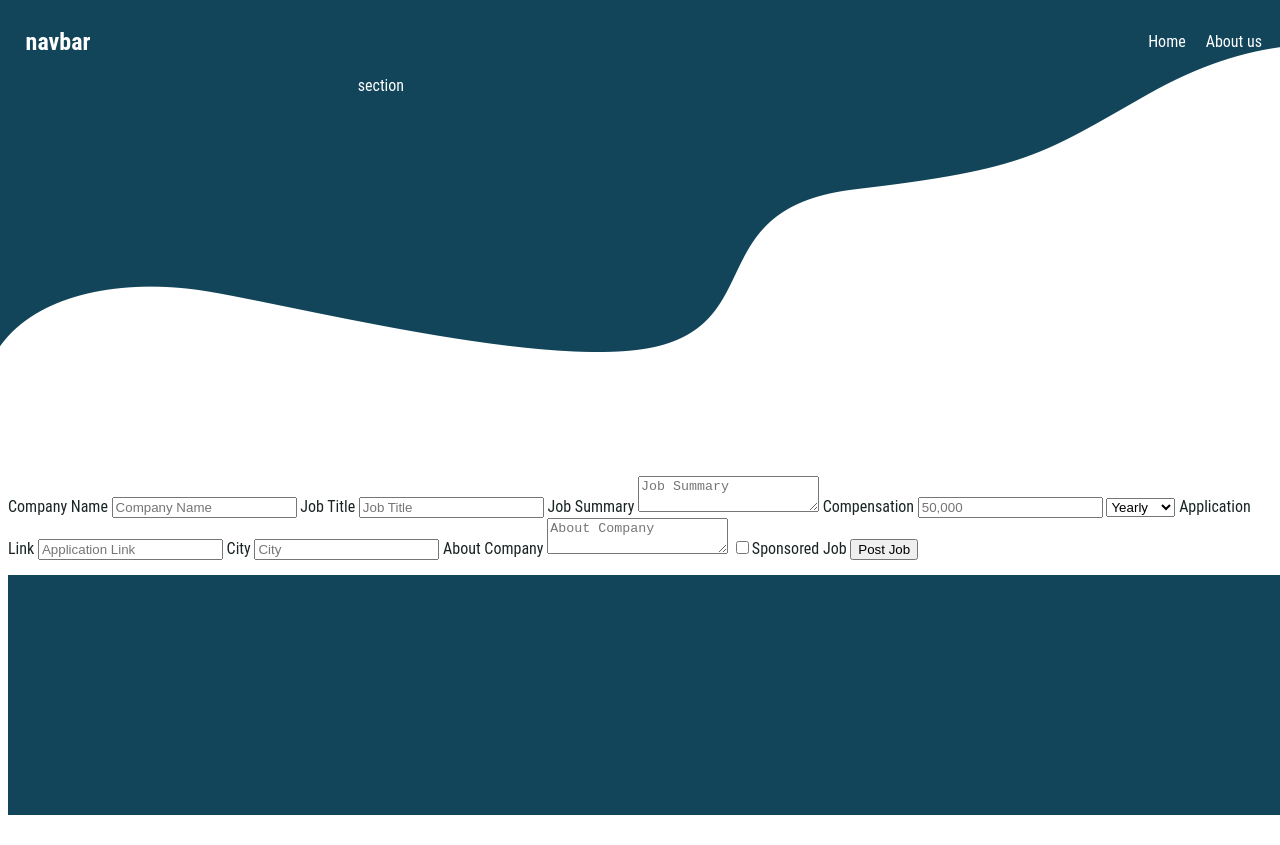
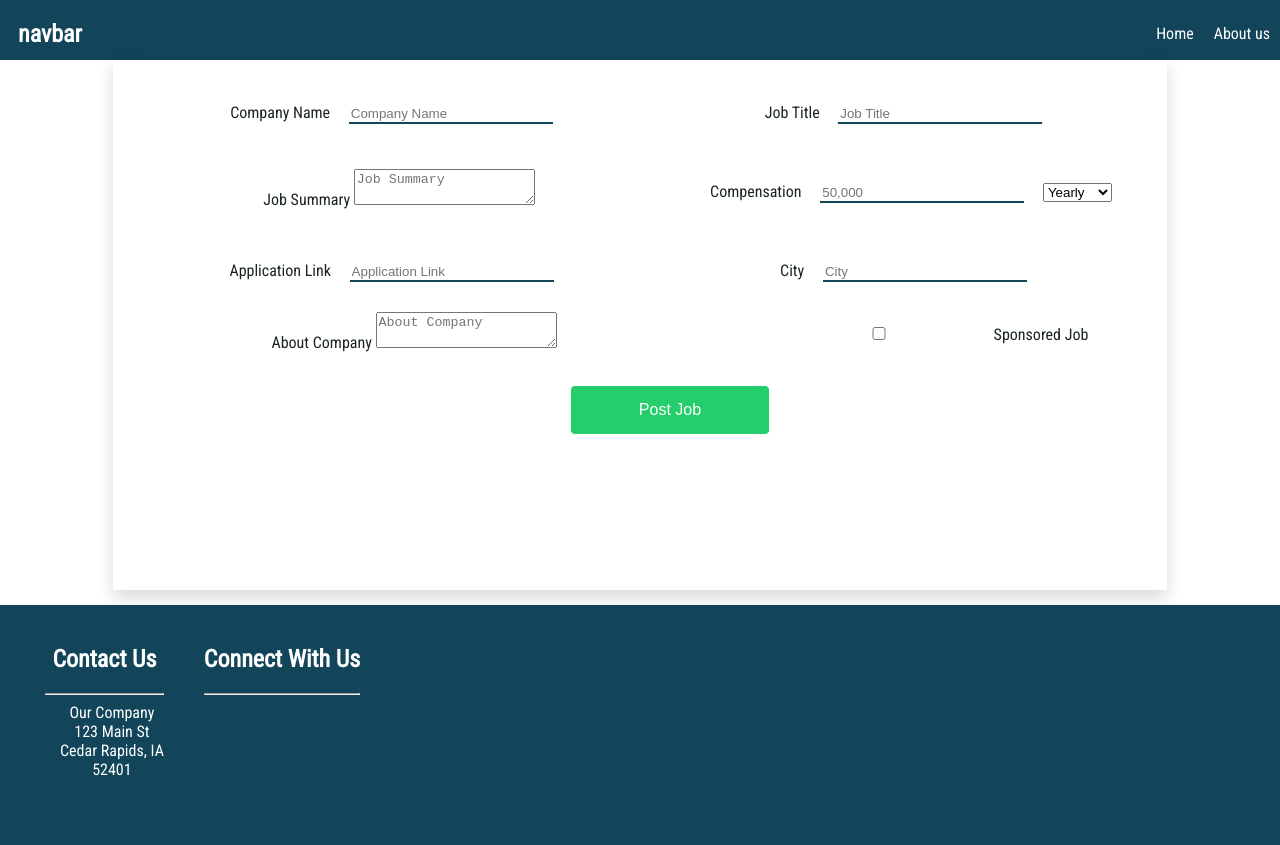
Before and after one commit to final-project-for-deltav/Job-board, a plain HTML site: page post-job.html in a window 1280 px wide. Before the commit the page ends 823 px from the top, so only its background shows below. Drawn offline with Linux system fonts and the light colour scheme.

Commit message:
added form styling

```diff
--- a/css/form.css
+++ b/css/form.css
@@ -1,3 +1,107 @@
+
 body {
-    background-color: #fff;
+    font-family: 'Roboto Condensed', sans-serif;
+    color: #1a2424;
+    overflow-x: hidden;
+    margin: 0;
 }
+
+.half {
+    width: 50%;
+    float: left;
+    box-sizing: border-box;
+}
+.left {
+    float: left;
+}
+.button {
+    background-color: #23ce6b;
+    border: 1px solid #fff;
+    width: 200px;
+    height: 50px;
+    border-radius: 5px;
+    color: #fff;
+    font-size: 16px;
+    margin: auto;
+}
+.shadow {
+    box-shadow: 0 0.5rem 1rem rgba(0, 0, 0, 0.15);
+  }
+
+nav {
+    width: 100%;
+    background-color: #124559;
+    height: 60px;
+    text-align: center;
+    color: #fff;
+}
+nav h1 {
+        /* display: inline-block; */
+        width: 100px;
+        float: left;
+}
+nav a {
+        float: right;
+        margin: 24px 10px;
+        text-decoration: none;
+        color: #fff;
+}
+nav a:hover {
+        color: #999;
+
+}
+.post-job-form {
+    -webkit-appearance: none;
+    text-align: center;
+    width: 80%;
+    height: 500px;
+    margin: auto;
+    padding: 15px;
+}
+.form-wrapper{
+    width: 100%;
+    clear: both;
+    overflow: hidden;
+    padding: 15px;
+}
+.post-job-form__input {
+    border: none;
+    border-bottom: 2px solid #124559;
+    outline: none;
+    width: 200px;
+    background-color: fff;
+    margin: 15px;
+}
+.post-job-form__input:focus{
+    border: none;
+    border-bottom: 2px solid yellow;
+    outline: none;
+    width: 200px;
+    background-color: fff;
+    margin: 15px;
+}
+footer {
+        background-color: #124559;
+        margin-top: 15px;
+        padding: 20px 5px;
+        width: 100%;
+        height: auto;
+        color: #fff;
+        clear: both;
+        text-align: center;
+        overflow: hidden;
+}
+footer h1 {
+        text-align: center;
+}
+footer li {
+        list-style: none;
+        margin-left: 15px;
+}
+
+.footer-section {
+        height: 200px;
+        background-color: transparent;
+        float: left;
+        box-sizing: border-box;
+}
--- a/css/style.css
+++ b/css/style.css
@@ -54,9 +54,6 @@ header button:hover {
     border-radius: 5px;
     color: #fff;
 }
-
-
-
 header h1 {
     color: #fff;
     font-size: 38px;
--- a/post-job.html
+++ b/post-job.html
@@ -4,7 +4,8 @@
   <meta charset="UTF-8">
   <meta name="viewport" content="width=device-width, initial-scale=1.0">
   <meta http-equiv="X-UA-Compatible" content="ie=edge">
-  <link rel="stylesheet" href="css/style.css">
+  <link href="https://fonts.googleapis.com/css?family=Roboto+Condensed" rel="stylesheet">
+   <link rel="stylesheet" href="css/form.css">
   <title>Document</title>
 </head>
 <body>
@@ -12,23 +13,30 @@
          <h1>navbar</h1>
          <a href = "./aboutUs.html">About us </a>
          <a href = "./index.html">Home </a>
+    </nav>
 
-    </nav>
-  <header>
-      <section>section</section>
-      <img src="" alt="">
-  </header>
   <main>
-    <form class="post-job-form">
+    <form class="post-job-form shadow">
+      <div class = "form-wrapper">
+        <div class = "half left">
       <label class="post-job-form__label" for="company-name">Company Name
         <input id="company-name" class="post-job-form__input" type="text" placeholder="Company Name">
       </label>
+    </div>
+    <div class = "half left">
       <label class="post-job-form__label" for="job-title">Job Title
         <input id="job-title" class="post-job-form__input" type="text" placeholder="Job Title">
       </label>
+      </div>
+    </div>
+
+    <div class = "form-wrapper">
+        <div class = "half left">
       <label class="post-job-form__label" for="job-summary">Job Summary
         <textarea id="job-summary" class="post-job-form__textarea" placeholder="Job Summary"></textarea>
       </label>
+      </div>
+      <div class = "half left">
       <label class="post-job-form__label" for="compensation-amount">Compensation
         <input id="compensation-amount" class="post-job-form__input" type="text" placeholder="50,000">
         <select id="compensation-frequency" class="compensation-frequency">
@@ -38,25 +46,63 @@
           <option value="monthly">Monthly</option>
         </select>
       </label>
+       </div>
+      </div>
+
+      <div class = "form-wrapper">
+          <div class = "half left">
             <label class="post-job-form__label" for="application-link">Application Link
               <input id="application-link" class="post-job-form__input" type="text" placeholder="Application Link">
             </label>
+         </div>
+          <div class = "half left">
             <label class="post-job-form__label" for="city">City
               <input id="city" class="post-job-form__input" type="text" placeholder="City">
             </label>
+          </div>
+      <div class = "form-wrapper">
+      <div class = "half left">
       <label class="post-job-form__label" for="about-company">About Company
         <textarea id="about-company" class="post-job-form__textarea" placeholder="About Company"></textarea>
       </label>
+      </div>
+      <div class = "half left">
       <label class="post-job-form__label" for="sponsored">
         <input id="sponsored" class="post-job-form__input" type="checkbox">Sponsored Job
       </label>
-      <input id="post-job-form__submit" type="submit" value="Post Job">
+      </div>
+      </div>
+      <div class = "form-wrapper">
+      <input id="post-job-form__submit" class ="button" type="submit" value="Post Job">
+      </div>
     </form>
   </main>
+
+
+
+
   <footer>
-      <section class="footer-section"></section>
-      <section class="footer-section"></section>
-      <section class="footer-section"></section>
+      <section class="footer-section third">
+          <ul><h1>Contact Us </h1>
+          <hr />
+          <li>Our Company </li>
+          <li>123 Main St </li>
+          <li>Cedar Rapids, IA </li>
+          <li>52401 </li>
+          </ul>
+      </section>
+      <section class="footer-section third">
+          <ul><h1>Connect With Us </h1>
+              <hr />
+              <li class ="left"><i class="fab fa-facebook fa-2x"></i> </li>
+              <li class ="left"><i class="fab fa-twitter-square fa-2x"></i> </li>
+              <li class ="left"><i class="fab fa-linkedin fa-2x"></i> </li>
+          </ul>
+
+      </section>
+      <section class="footer-section third">
+
+      </section>
   </footer>
 </body>
 </html>
```
Lines whose indentation alone changed are shown as unchanged.
